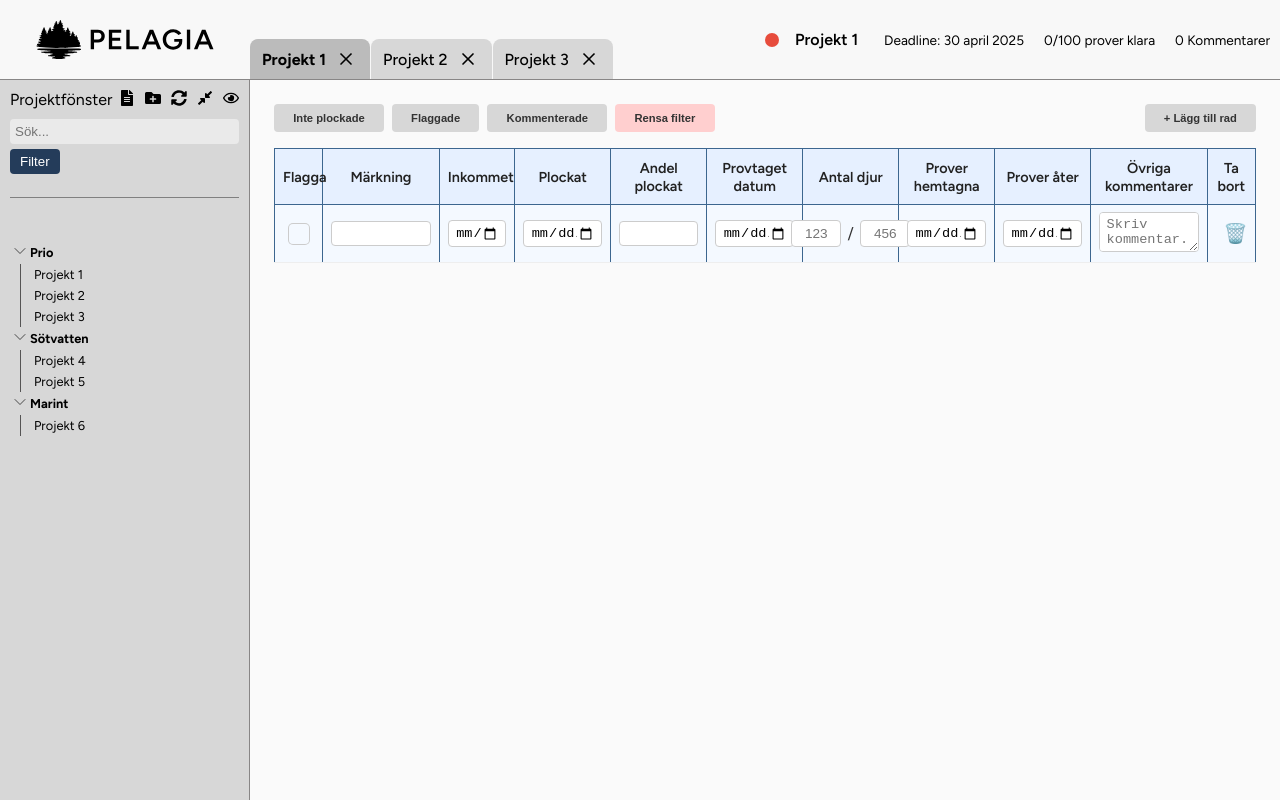
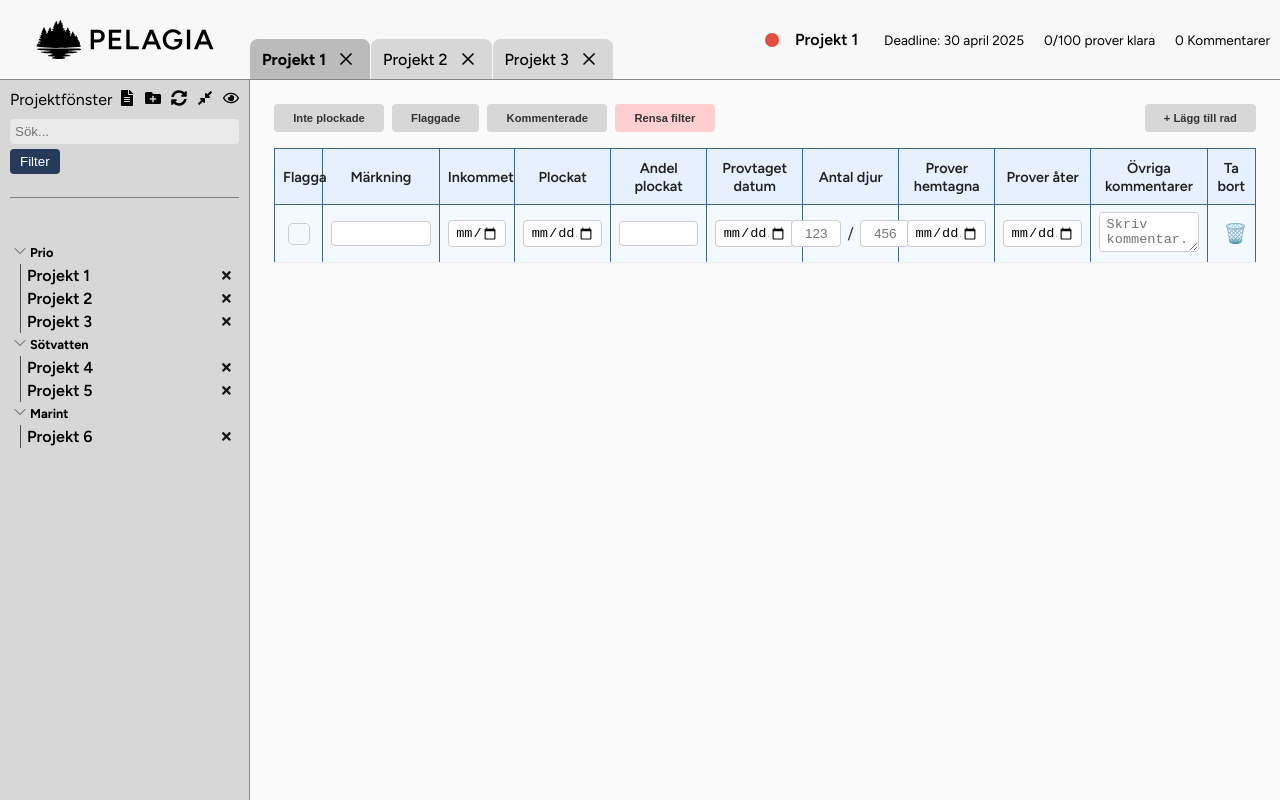
Before and after one commit to EliasKristmansson/dbtreact, a React (Vite) app in the folder reactproject1/: page / in a window 1280 px wide. Built offline with nearby package versions, Linux system fonts and the light colour scheme.

Commit message:
sidebar stuff

```diff
--- a/reactproject1/src/App.css
+++ b/reactproject1/src/App.css
@@ -107,6 +107,28 @@ body {
     font-weight: 600;
     white-space: nowrap;
 }
+
+.project-item {
+    display: flex;
+    justify-content: space-between;
+    align-items: center;
+    padding: 2px 6px;
+    transition: background-color 0.2s;
+  }
+
+  .project-item:hover {
+    background-color: #eee;
+  }
+
+  .delete-icon {
+    color: rgb(24, 24, 24);
+    cursor: pointer;
+    margin-left: 10px;
+  }
+
+  .delete-icon:hover {
+    color: rgb(24, 24, 24);
+  }
 
 
 /* Priority Indicator Styles */
--- a/reactproject1/src/components/Folder.jsx
+++ b/reactproject1/src/components/Folder.jsx
@@ -1,26 +1,35 @@
 import React, { useState } from "react";
-import Project from "./Project";
-import {ChevronRight, ChevronDown} from "lucide-react";
+import { ChevronRight, ChevronDown } from "lucide-react";
+import { FaTimes } from "react-icons/fa";
 
-export default function Folder({ title, projects, onProjectDoubleClick }) {
+export default function Folder({ title, projects, onProjectDoubleClick, onProjectDelete }) {
   const [isOpen, setIsOpen] = useState(true);
 
   return (
     <div className="folder">
       <div className="collapse-container" onClick={() => setIsOpen(!isOpen)}>
-        <span>{isOpen ? <ChevronDown className="chevron" strokeWidth={0.8}/> : <ChevronRight className="chevron" strokeWidth={0.8}/>}</span>
+        <span>{isOpen ? <ChevronDown className="chevron" strokeWidth={0.8} /> : <ChevronRight className="chevron" strokeWidth={0.8} />}</span>
         <h4 className="folder-title">{title}</h4>
       </div>
 
-      {/* Mapp-innehåll */}
       {isOpen && (
         <div className="project">
           {projects.map((proj, idx) => (
-            <Project
+            <div
               key={idx}
-              name={proj}
-              onDoubleClick={onProjectDoubleClick}
-            />
+              className="project-item"
+              onDoubleClick={() => onProjectDoubleClick(proj)}
+            >
+              <span className="project-name">{proj}</span>
+              <FaTimes
+                className="delete-icon"
+                title="Ta bort projekt"
+                onClick={(e) => {
+                  e.stopPropagation(); // förhindrar dubbelklick
+                  onProjectDelete(idx);
+                }}
+              />
+            </div>
           ))}
         </div>
       )}
--- a/reactproject1/src/components/Sidebar.jsx
+++ b/reactproject1/src/components/Sidebar.jsx
@@ -56,33 +56,17 @@ export default function Sidebar({ onFilterClick, onProjectCreate, onProjectOpen
 
         const projectName = prompt("Namn på nytt projekt:");
         if (projectName) {
-            // Update the local folder state
             const updatedFolders = [...folders];
             updatedFolders[idx].projects.push(projectName);
             setFolders(updatedFolders);
-
-            // Create the project in App.jsx and open it
             onProjectCreate(projectName);
-
-            // Optionally also open the newly created project
-            // Uncomment if you want projects to be automatically opened when created
-            // onProjectOpen(projectName);
         }
     };
 
-    // We're now passing onProjectOpen directly to the Folder component
-    // This function is kept for backward compatibility
-    const handleProjectDoubleClick = (projectName) => {
-        onProjectOpen(projectName);
-    };
-
-    const minimizeSideBar = () => {
-        if (isMinimized) {
-            setSidebarWidth(250);
-        } else {
-            setSidebarWidth(0);
-        }
-        setIsMinimized(!isMinimized);
+    const handleProjectDelete = (folderIndex, projectIndex) => {
+        const updatedFolders = [...folders];
+        updatedFolders[folderIndex].projects.splice(projectIndex, 1);
+        setFolders(updatedFolders);
     };
 
     return (
@@ -97,20 +81,25 @@ export default function Sidebar({ onFilterClick, onProjectCreate, onProjectOpen
                 }
             }}
         >
-
             <div className="sidebar-header">
                 <div className="sidebar-title">
-                {/* Title and icons that should be minimized */}
                     <p className={`sidebar-title ${isMinimized ? "minimized" : ""}`}>Projektfönster</p>
                     <div className={`sidebar-icons ${isMinimized ? "minimized" : ""}`}>
                         <FaFileAlt title="Lägg till projekt" onClick={addProject} />
                         <FaFolderPlus title="Lägg till mapp" onClick={addFolder} />
-                <FaSyncAlt title="Uppdatera" onClick={() => console.log("Refresh")} />
-                <FaCompressAlt title="Stäng öppna mappar" onClick={() => console.log("Minimera")} />
-                    <FaRegEye title={isMinimized ? "Återställ projektfönster" : "Minimera projektfönster"} onClick={minimizeSideBar} />
+                        <FaSyncAlt title="Uppdatera" />
+                        <FaCompressAlt title="Stäng öppna mappar" />
+                        <FaRegEye title={isMinimized ? "Återställ projektfönster" : "Minimera projektfönster"} onClick={() => {
+                            if (isMinimized) {
+                                setSidebarWidth(250);
+                            } else {
+                                setSidebarWidth(0);
+                            }
+                            setIsMinimized(!isMinimized);
+                        }} />
                     </div>
                 </div>
-            {/* Search and filter buttons */}
+
                 <div className={`sidebar-search ${isMinimized ? "minimized" : ""}`}>
                     <input type="text" placeholder="Sök..." className={`search ${isMinimized ? "minimized" : ""}`} />
                     <button className={`filter-btn ${isMinimized ? "minimized" : ""}`} onClick={onFilterClick}>Filter</button>
@@ -118,18 +107,16 @@ export default function Sidebar({ onFilterClick, onProjectCreate, onProjectOpen
                 <div className="divider-line"></div>
             </div>
 
-
             <div className="folder-container">
-            {/* Folder list - updated to pass onProjectOpen to each Folder */}
                 <div className={`folders-container ${isMinimized ? "minimized" : ""}`}>
                     {folders.map((folder, idx) => (
-                    <React.Fragment key={idx}>
                         <Folder
+                            key={idx}
                             title={folder.title}
                             projects={folder.projects}
                             onProjectDoubleClick={onProjectOpen}
+                            onProjectDelete={(projectIndex) => handleProjectDelete(idx, projectIndex)}
                         />
-                    </React.Fragment>
                     ))}
                 </div>
             </div>
```
Lines whose indentation alone changed are shown as unchanged.
